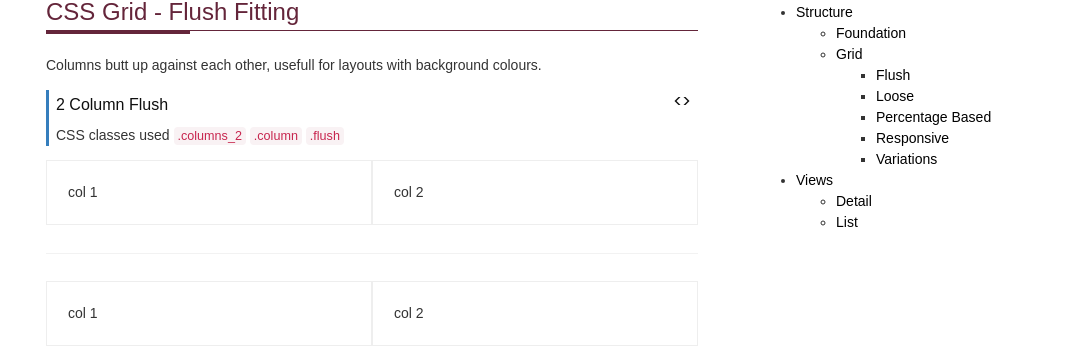
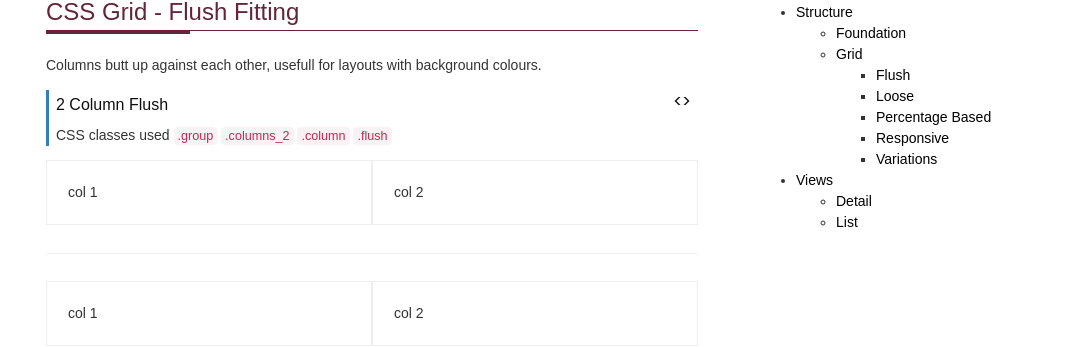
Before and after one commit to 2dpi/templates, a Jekyll site: the page built from www/elements/manual/layout/flush.html, in a window 1280 px wide. Shown: the part 241-588 px from the top of the page, without its empty margins (96-1183 px from the left). Built offline with Jekyll 4.4.1, drawn with Linux system fonts in a browser that asks for light colours; some web fonts are replaced.

Commit message:
adding pages

```diff
--- a/www/elements/manual/layout/flush.html
+++ b/www/elements/manual/layout/flush.html
@@ -13,16 +13,16 @@ keywords: css3 grid
 
         <div class="callout">
           <h4>2 Column Flush<i class="icon-embed float_right toggle"></i></h4>
-          <p>CSS classes used <code>.columns_2</code> <code>.column</code> <code>.flush</code></p>
+          <p>CSS classes used <code>.group</code> <code>.columns_2</code>  <code>.column</code> <code>.flush</code></p>
         </div>
-        <div class="toggle_hide columns_2 flush out_tight out_only_bottom">
+        <div class="toggle_hide group columns_2 flush out_tight out_only_bottom">
           <div class="column in_loose outline">col 1</div>
           <div class="column in_loose outline">col 2</div>
         </div>
         <div class="toggle_show container_panel out_tight out_only_bottom in_tight fill">
 {% highlight html %}{% raw %}<!-- add .group (clearfix) to solve floating problems -->
 <!-- add .columns_2 to indicate number of columns -->
-<div class="columns_2">
+<div class="group columns_2">
   <!-- add .column to identify column -->
   <div class="column">col 1</div>
   <!-- add .column to identify column -->
```
